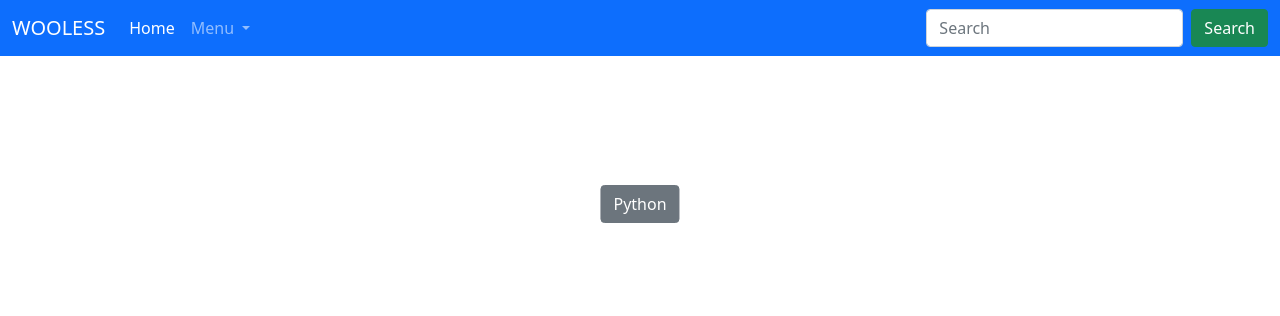
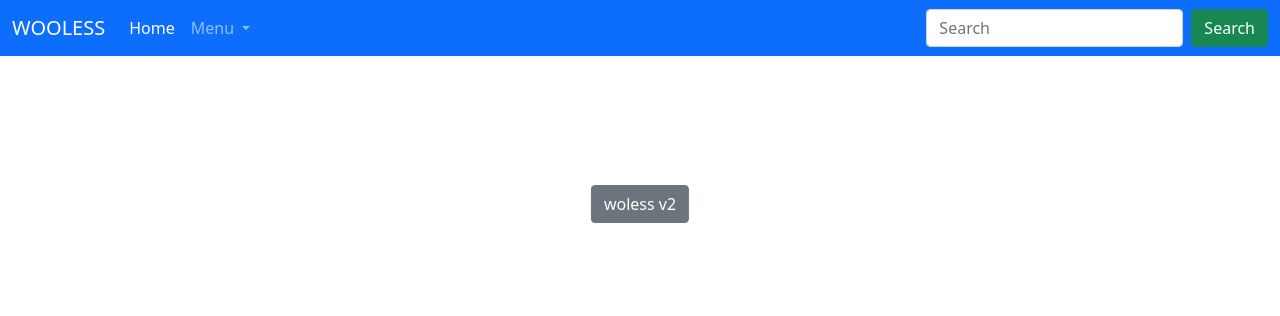
Before and after one commit to romiafrizal/wooless-web-devops, a Python web app: template wooless/app/templates/base.html in a window 1280 px wide. Shown: the top 316 px of the page. Run offline with Jinja, Linux system fonts and the light colour scheme; the template is opened without the code that fills it, so the values that code supplies are empty.

Commit message:
update v2

```diff
--- a/wooless/app/templates/base.html
+++ b/wooless/app/templates/base.html
@@ -64,7 +64,7 @@
             transform: translate(-50%, -50%);
         }
         </style>
-        <button id="server-numb" type="button" class="btn btn-secondary">Python</button>
+        <button id="server-numb" type="button" class="btn btn-secondary">woless v2</button>
     </div>
     <!-- END FOOTER -->
 
```
